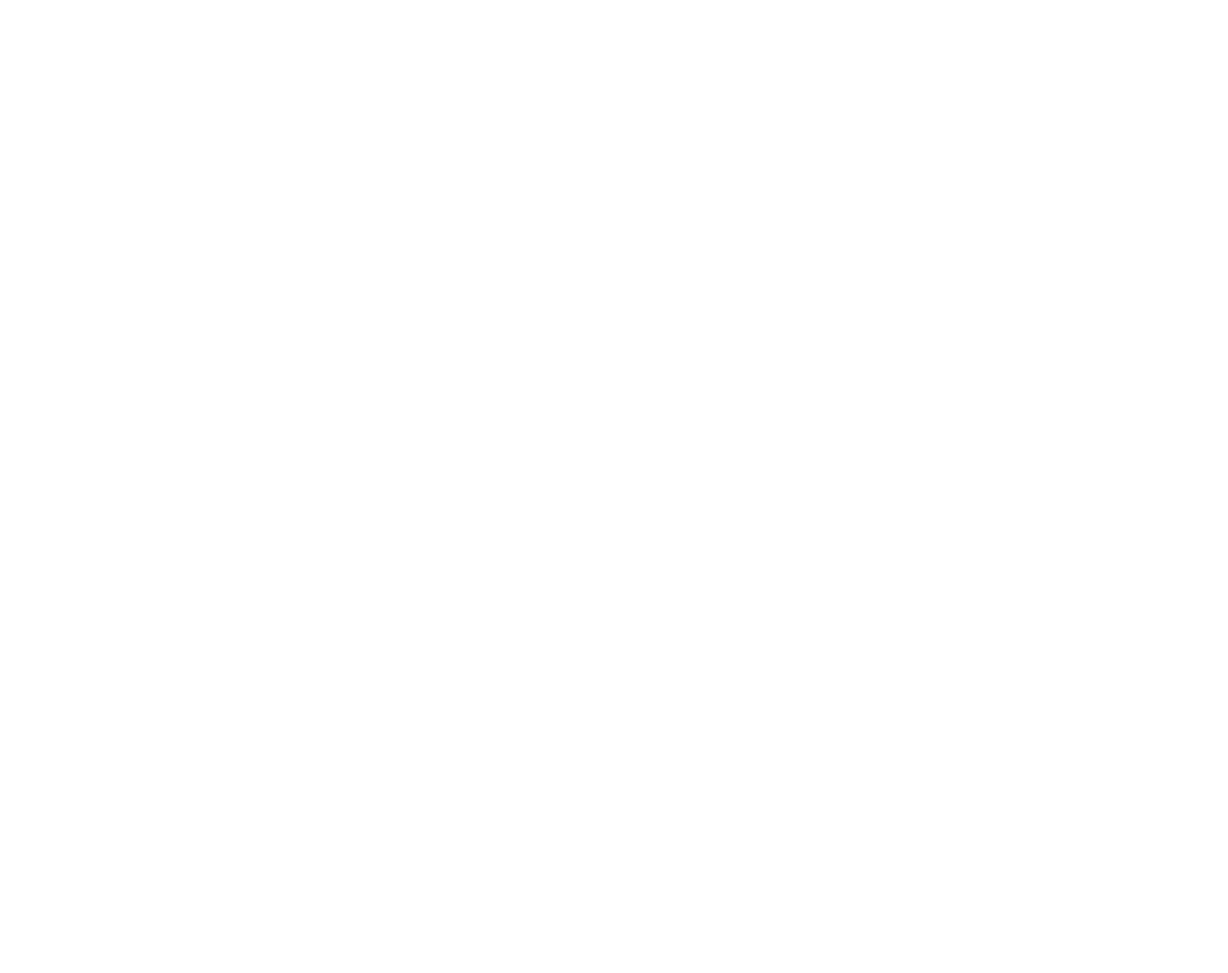
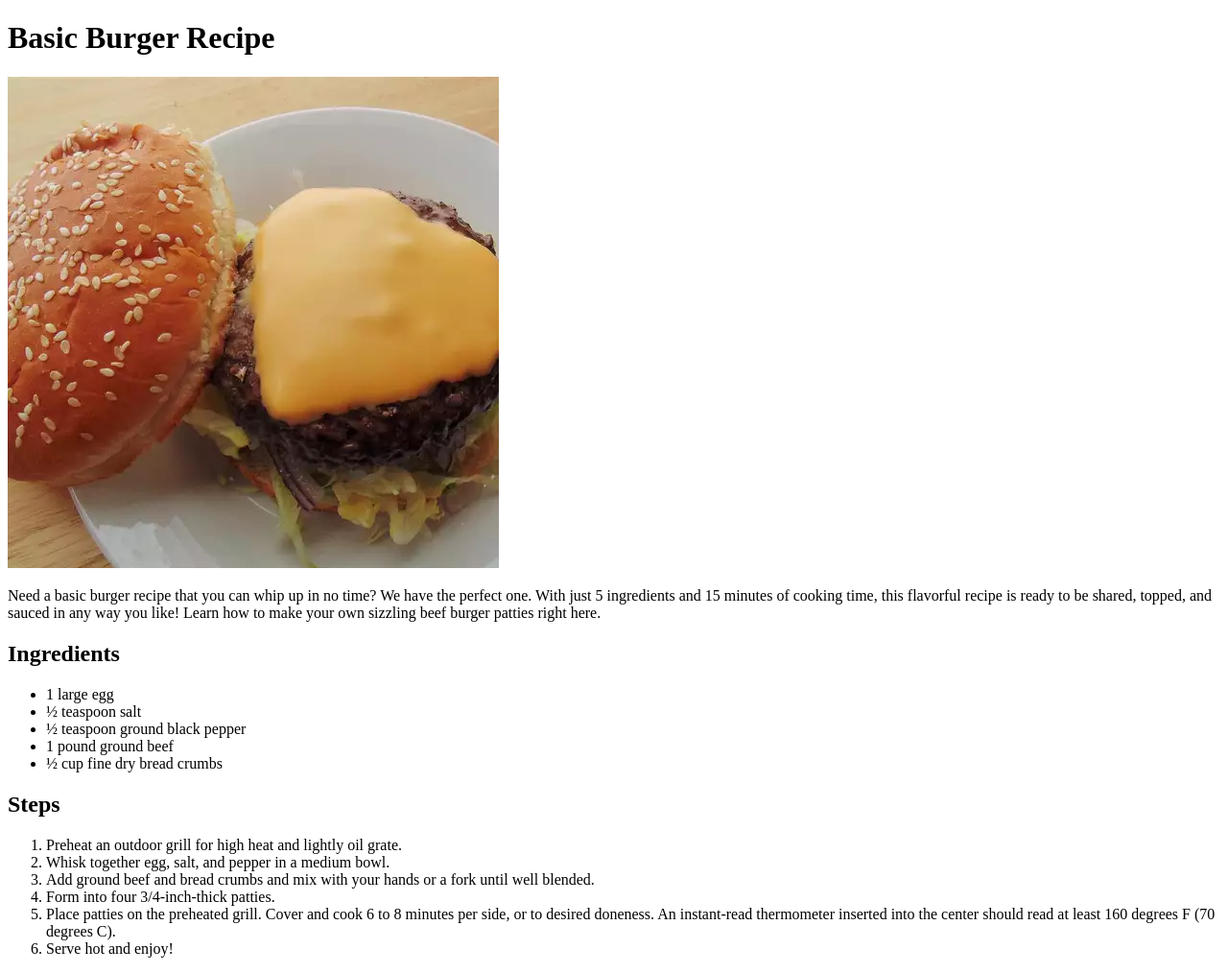
Before and after one commit to hornedcapybaras/odin-recipes, a plain HTML site: page recipes/burgers.html in a window 1280 px wide. Shown: the whole page at 96% size. Before the commit the page ends 800 px from the top, so only its background shows below. Drawn offline with Linux system fonts and the light colour scheme.

Commit message:
Added new files, modified index and burgers.

```diff
--- a/recipes/burgers.html
+++ b/recipes/burgers.html
@@ -0,0 +1,34 @@
+<!DOCTYPE html>
+<html lang="en">
+<head>
+    <meta charset="UTF-8">
+    <title>Basic Burger Recipe</title>
+</head>
+<body>
+    <h1>Basic Burger Recipe</h1>
+    <img src="img/burger.jpg">
+    <p>Need a basic burger recipe that you can whip up in no time? We have the perfect one.
+        With just 5 ingredients and 15 minutes of cooking time, this flavorful recipe is ready to be shared,
+        topped, and sauced in any way you like! Learn how to make your own sizzling beef burger patties
+        right here. </p>
+    <h2>Ingredients</h2>
+        <ul>
+            <li>1 large egg</li>
+            <li>½ teaspoon salt</li>
+            <li>½ teaspoon ground black pepper</li>
+            <li>1 pound ground beef</li>
+            <li>½ cup fine dry bread crumbs</li>
+        </ul>
+    <h2>Steps</h2>
+        <ol>
+            <li>Preheat an outdoor grill for high heat and lightly oil grate. </li>
+            <li>Whisk together egg, salt, and pepper in a medium bowl. </li>
+            <li>Add ground beef and bread crumbs and mix with your hands or a fork until well blended. </li>
+            <li>Form into four 3/4-inch-thick patties. </li>
+            <li>Place patties on the preheated grill. Cover and cook 6 to 8 minutes per side, or to desired
+                doneness. An instant-read thermometer inserted into the center should read at least
+                160 degrees F (70 degrees C). </li>
+            <li>Serve hot and enjoy! </li>
+        </ol>
+</body>
+</html>
```
Also changed, not shown: index.html (+1 -0 lines), recipes/img/burger.jpg (added).
